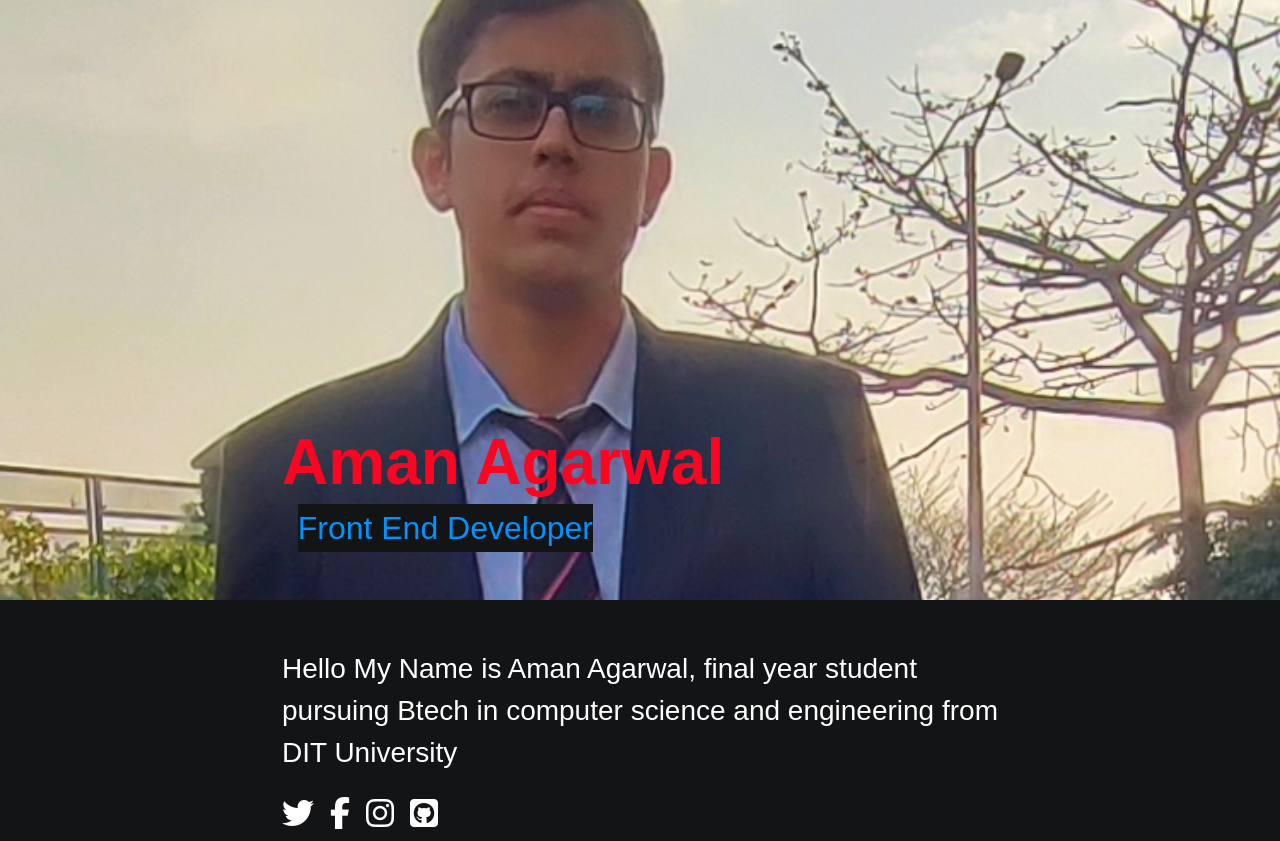
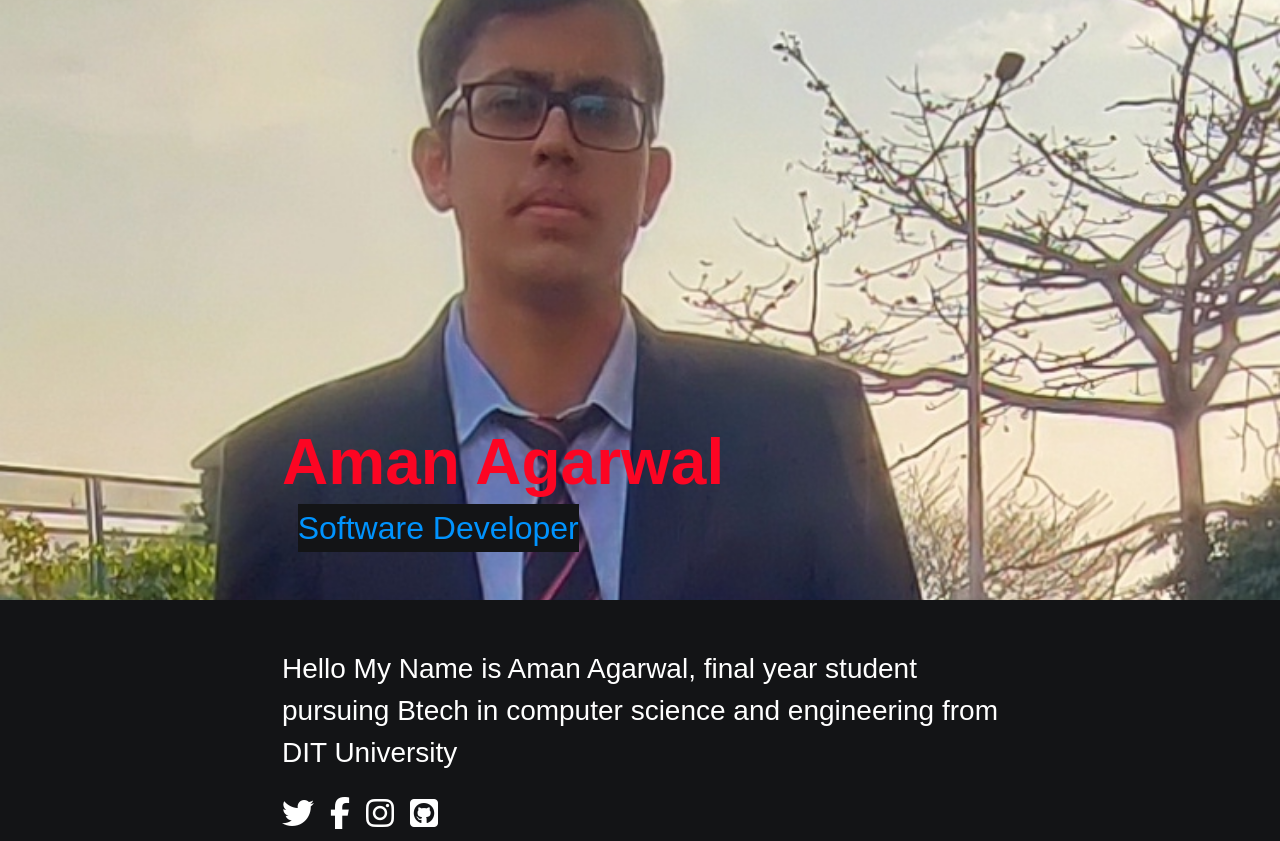
Before and after one commit to aman0929/AmanWebResume, a plain HTML site: page index.html in a window 1280 px wide. Shown: the top 841 px of the page. Drawn offline with nearby package versions, Linux system fonts and the light colour scheme.

Commit message:
Add files via upload

```diff
--- a/index.html
+++ b/index.html
@@ -22,7 +22,7 @@
     <div class="background-img">
         <div class="container d-flex flex-column justify-content-end align-items-start">
             <h1 class="display-3 fw-bold mb-0"><span style="color: rgb(252, 5, 35);">Aman Agarwal</span></h1>
-            <p class="fs-2 text-secondary text-badge mb-5"><span style="color: rgb(0, 147, 254);">Front End
+            <p class="fs-2 text-secondary text-badge mb-5"><span style="color: rgb(0, 147, 254);">Software
                     Developer</span></p>
         </div>
     </div>
```
